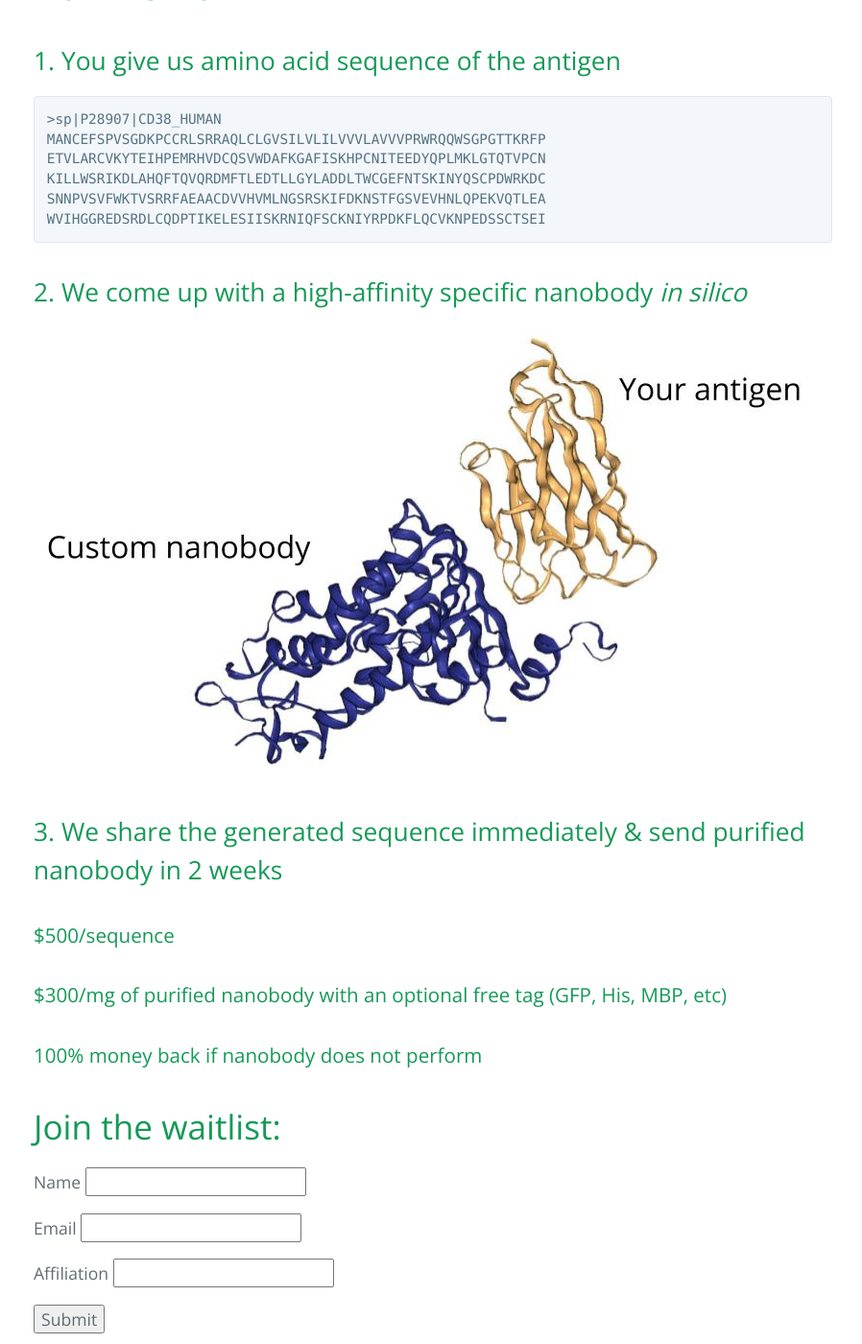
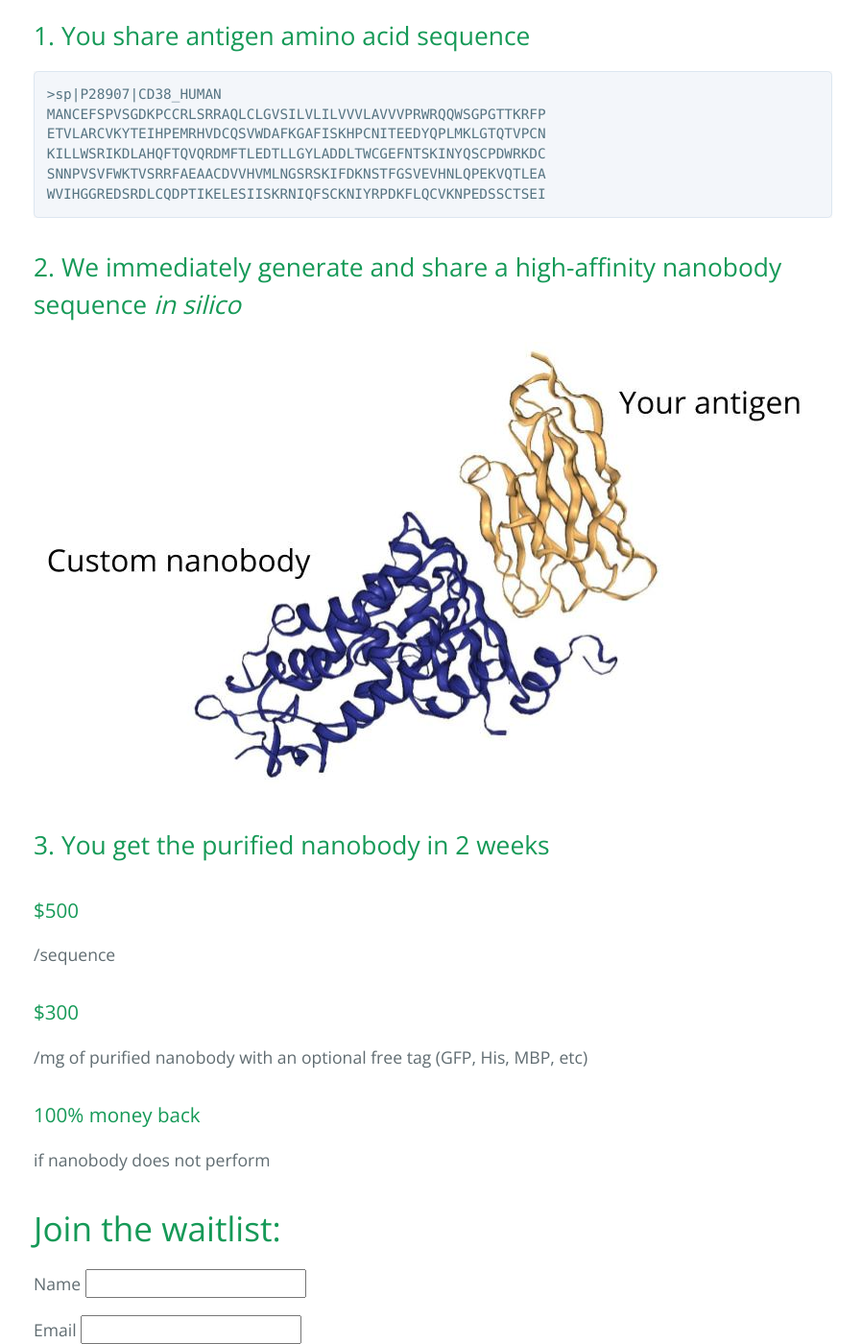
Before and after one commit to nanobodies/nanobody.github.io, a Jekyll site: the page built from index.md, in a window 1280 px wide and 1400 px high, scrolled down 1151 px. Shown: the whole window at 96% size, without its empty margins (189-1087 px from the left). Built offline with Jekyll 4.4.1, drawn with Linux system fonts in a browser that asks for light colours; some of the changed text lies outside the part shown.

Commit message:
Update index.md

````diff
--- a/index.md
+++ b/index.md
@@ -4,7 +4,8 @@ title: Antibody-like binders for research on demand
 description: Get a custom nanobody in 2 weeks
 ---
 # Need a binder for protein assays, ELISA, IHC or flow cytometry?
-## Anti-protein camelid nanobodies have many advantages:
+
+Anti-protein camelid nanobodies have many advantages:
 
 * Single chain & small (~15kDa)
 * Stable (70℃ Tm)
@@ -15,11 +16,11 @@ description: Get a custom nanobody in 2 weeks
 2. Yamagata, M. (2018). [Reporter–nanobody fusions (RANbodies) as versatile, small, sensitive immunohistochemical reagents.](https://www.ncbi.nlm.nih.gov/pubmed/29440485) PNAS, 115(9), 2126-2131.
 3. Böldicke, T. (2017). [Single domain antibodies for the knockdown of cytosolic and nuclear proteins.](https://onlinelibrary.wiley.com/doi/full/10.1002/pro.3154) Protein science, 26(5), 925-945.
 
-## We developed a pipeline to generate custom high-quality nanobodies _in silico_ (no alpacas needed 💉🚫🦙)!
+## We developed a pipeline to generate custom high-quality nanobody binders _in silico_ (no alpacas needed 💉🚫🦙)!
 
 # How we work
 
-## 1. You give us amino acid sequence of the antigen
+## 1. You share antigen amino acid sequence
 
 ```
 >sp|P28907|CD38_HUMAN
@@ -30,17 +31,20 @@ SNNPVSVFWKTVSRRFAEAACDVVHVMLNGSRSKIFDKNSTFGSVEVHNLQPEKVQTLEA
 WVIHGGREDSRDLCQDPTIKELESIISKRNIQFSCKNIYRPDKFLQCVKNPEDSSCTSEI
 ```
 
-## 2. We come up with a high-affinity specific nanobody _in silico_
+## 2. We immediately generate and share a high-affinity nanobody sequence _in silico_
 
 ![antigen-nanobody.jpg](/assets/antigen-nanobody.jpg)
 
-## 3. We share the generated sequence immediately & send purified nanobody in 2 weeks
+## 3. You get the purified nanobody in 2 weeks
 
-### $500/sequence
+### $500
+/sequence
 
-### $300/mg of purified nanobody with an optional free tag (GFP, His, MBP, etc)
+### $300
+/mg of purified nanobody with an optional free tag (GFP, His, MBP, etc)
 
-### 100% money back if nanobody does not perform
+### 100% money back
+if nanobody does not perform
 
 # Join the waitlist:
 <form action="https://formspree.io/nanobodies@protonmail.com" method="POST">
````
